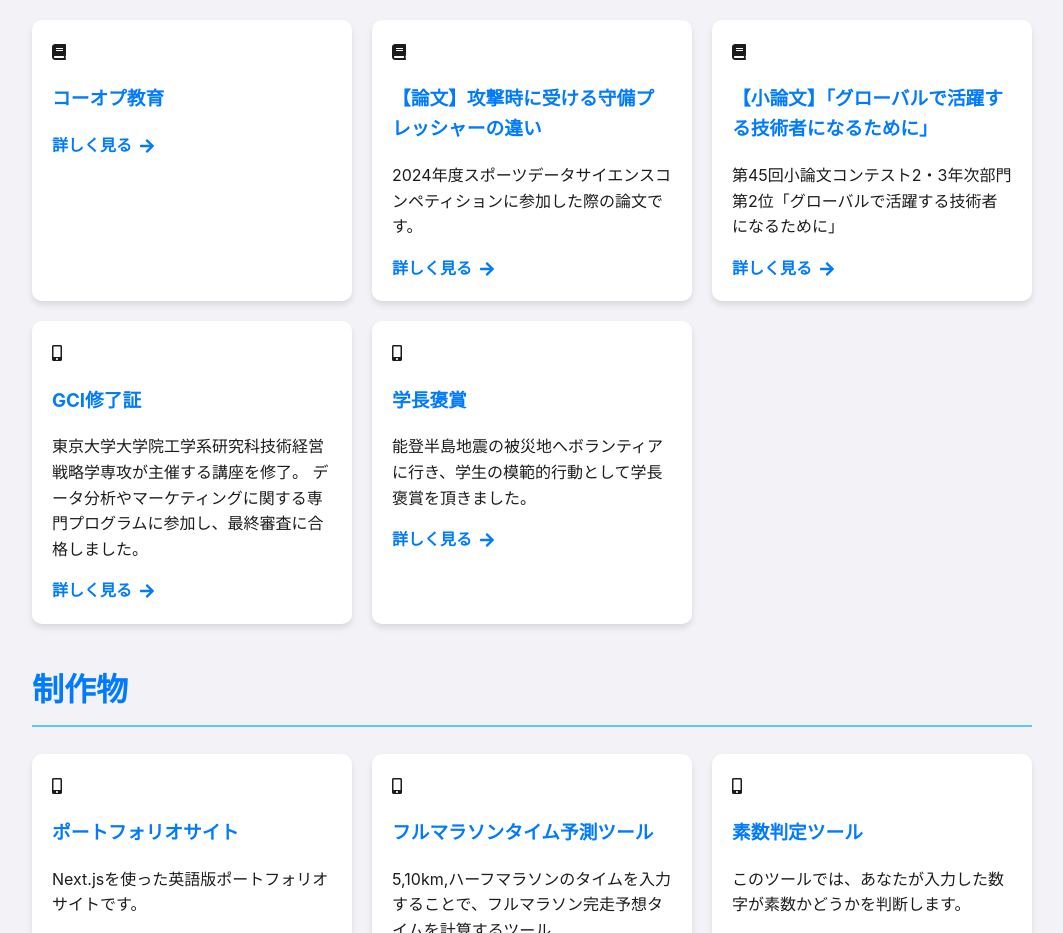
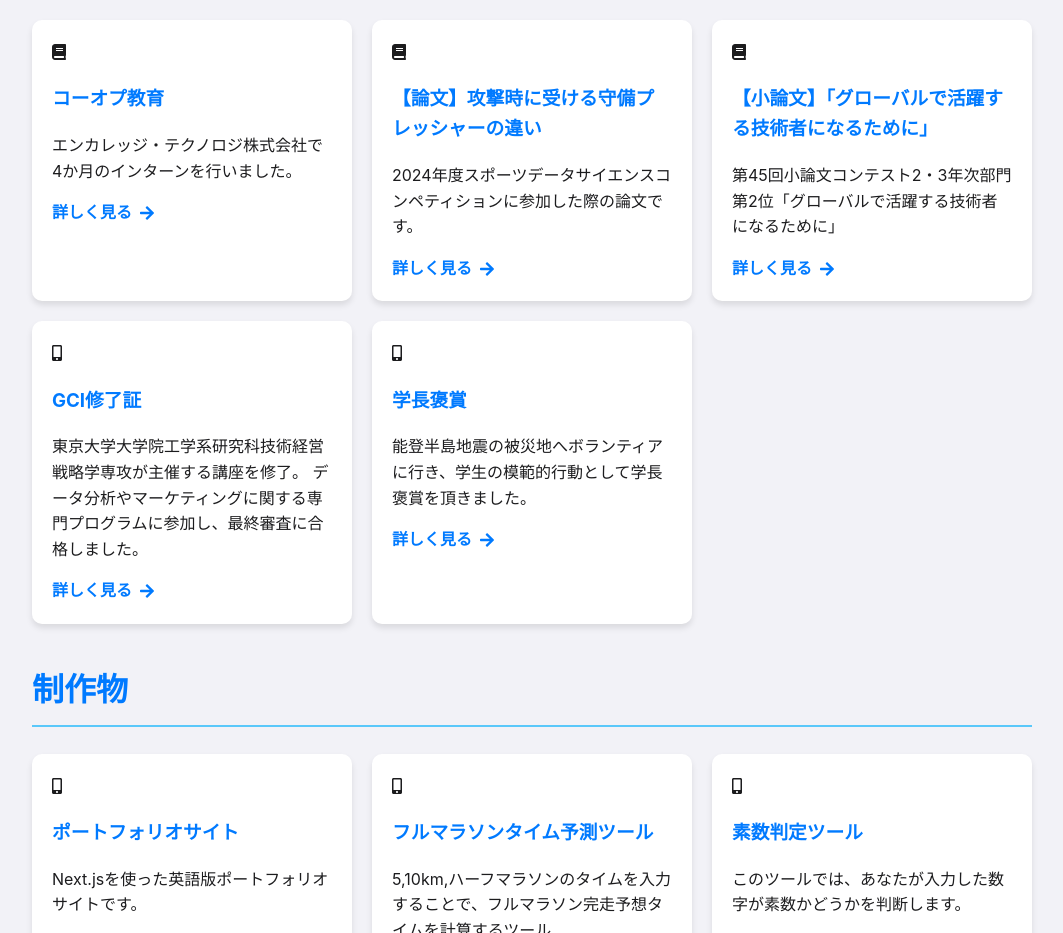
Before and after one commit to Tsuji-Yugo/youtsuji.com, a plain HTML site: page index.html in a window 1280 px wide. Shown: the part 1800-2733 px from the top of the page, without its empty margins (108-1171 px from the left). Drawn offline with nearby package versions, Linux system fonts and the light colour scheme; files whose address does not match are found by name.

```diff
--- a/index.html
+++ b/index.html
@@ -128,7 +128,7 @@
                 <a href="" class="activity-card">
                     <i class="fas fa-book"></i>
                     <h3>コーオプ教育</h3>
-                    <p></p>
+                    <p>エンカレッジ・テクノロジ株式会社で4か月のインターンを行いました。</p>
                     <span class="read-more">詳しく見る <i class="fas fa-arrow-right"></i></span>
                 </a>
                 <a href="assets/報告書.pdf" class="activity-card">
```
